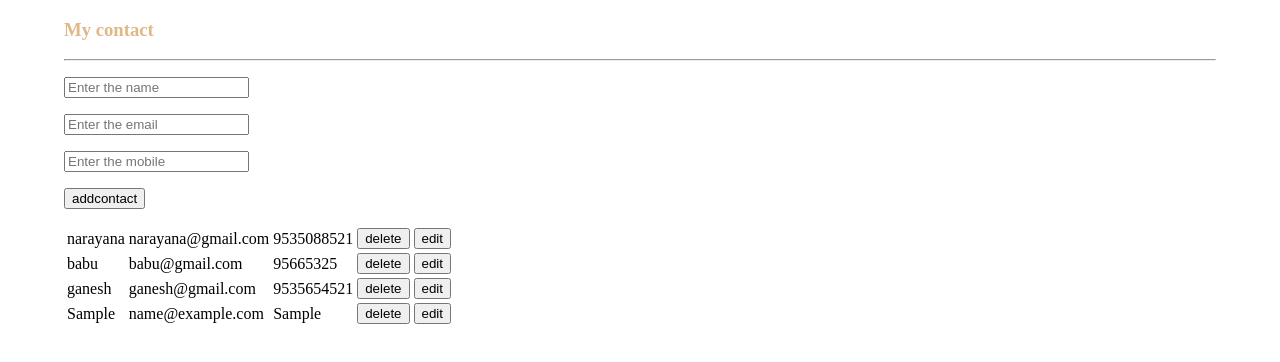
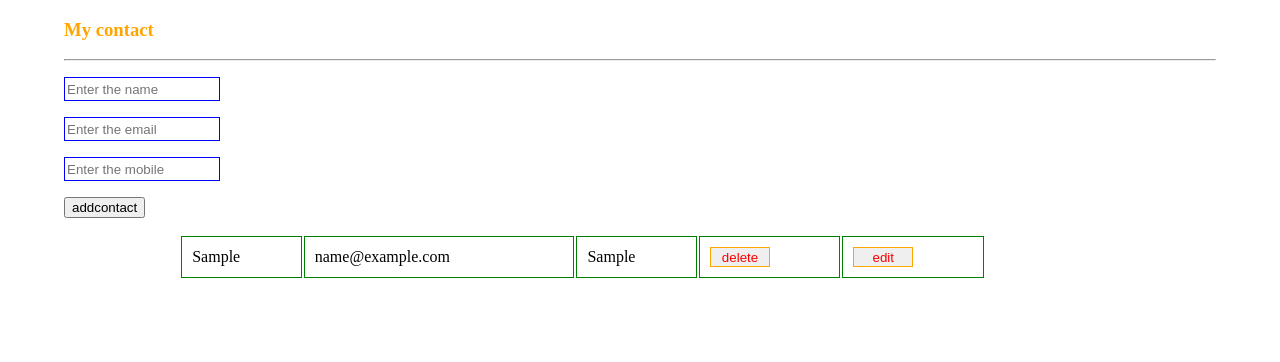
Before and after one commit to ganeshkamath4mt16ec402/contactapp, a plain HTML site: page index.html in a window 1280 px wide. Both pictures are taken after typing "Sample", "name@example.com", "Sample" into the empty fields and a click on the button "addcontact". Drawn offline with Linux system fonts and the light colour scheme.

Commit message:
contactsapp

```diff
--- a/css/main.css
+++ b/css/main.css
@@ -3,8 +3,34 @@ body{
     margin-right: 5%;
 }
 h3{
-    color: burlywood;
+    color:orange;
 }
 #update{
     display:none;
 }
+table{
+    margin-left: 10%;
+    margin-right:10%;
+    width : 70%;
+}
+table td{
+    border: 1px solid green;
+    padding:10px;
+}
+table tr:nth-child(even){
+    background-color: #f2f2f2;
+}
+table td:hover{
+    background-color: gray;
+}
+input{
+    width:150px;
+    height:20px;
+    border:1px solid blue;
+}
+table td button{
+ width:60px;
+    height:20px;
+    border:1px solid orange;
+    color:red;
+}
--- a/js/main.js
+++ b/js/main.js
@@ -1,63 +1,59 @@
-var contact = [
-    {
-     "name":"narayana",
-    "email":"narayana@gmail.com",
-    "mobile":"9535088521"
-
-    },
-    {
-    "name":"babu",
-    "email":"babu@gmail.com",
-    "mobile":"95665325"
-
-    },
-    {
-     "name":"ganesh",
-    "email":"ganesh@gmail.com",
-    "mobile":"9535654521"
-
-    }
-    ];
+if(localStorage.getItem("contacts")==null)
+    localStorage.setItem("contacts",JSON.stringify([]));
+var tempIndex= -1;
+viewData();
 function addContact(){
-    contacts=getcontacts();
-
-    contact.push(contacts);
+   var contact = getContacts();
+    var contacts=getDataFromLocalStorage();
+    contacts.push(contact);
+    updateDataToLocalStorage(contacts)
      clearFormData();
     viewData();
 }
+
 function viewData() {
+    var contacts =getDataFromLocalStorage();
     var data = "";
+    if(contacts.length==0){
+        data="contacts not yet added..."
+    }else{
     data +="<table>"
-    for(var i = 0; i < contact.length; i++){
+    for(var i = 0; i < contacts.length; i++){
         data +="<tr>";
-        data +="<td>"+contact[i].name+"</td>";
-        data +="<td>"+contact[i].email+"</td>";
-        data +="<td>"+contact[i].mobile+"</td>";
+        data +="<td>"+ contacts[i].name +"</td>";
+        data +="<td>"+ contacts[i].email +"</td>";
+        data +="<td>"+ contacts[i].mobile +"</td>";
         data += "<td><button onclick=deleteContact(" + i + ")>delete</button>";
         data += "<td><button onclick=editContact(" + i + ")>edit</button>";
         data += "</tr>";
     }
-    data += "</table>";
+    data += "</table>";}
     document.getElementById("content").innerHTML = data;
 }
 function deleteContact(index){
-    contact.splice(index,1);
+    var contacts = getDataFromLocalStorage();
+
+    contacts.splice(index,1);
+    updateDataToLocalStorage(contacts);
     viewData();
 }
 viewData();
 function editContact(index){
-    contacts=contact[index];
+     var contacts = getDataFromLocalStorage();
+    var contact=contacts[index];
     tempIndex = index;
-     document.getElementById('cname').value=contacts.name;
-     document.getElementById('mobile').value=contacts.mobile;
-     document.getElementById('email').value=contacts.email;
+     document.getElementById('cname').value=contact.name;
+     document.getElementById('mobile').value=contact.mobile;
+     document.getElementById('email').value=contact.email;
 
     document.getElementById("add").style.display="none";
     document.getElementById("update").style.display="block";
 }
 function updateContact(){
-  contacts = getcontacts();
-    contact.splice(tempIndex,1,contacts);
+    var contacts = getDataFromLocalStorage();
+  var contact = getContacts();
+    contacts.splice(tempIndex,1,contact);
+    updateDataToLocalStorage(contacts);
     clearFormData();
     document.getElementById("add").style.display="block";
     document.getElementById("update").style.display="none";
@@ -68,18 +64,26 @@ function clearFormData(){
     document.getElementById("email").value = '';
     document.getElementById("mobile").value = '';
 }
-function getcontacts(){
+function getContacts(){
      var cname =
     document.getElementById("cname").value;
      var email=
     document.getElementById("email").value;
      var mobile =
     document.getElementById("mobile").value;
-    contacts = {
+    contact = {
         "name":cname,
         "email":email,
         "mobile":mobile
     }
-    return contacts;
+    return contact;
 
 }
+function getDataFromLocalStorage(){
+     var contacts=JSON.parse(localStorage.getItem("contacts"));
+    return contacts;
+}
+function updateDataToLocalStorage(updatedData)
+{
+    localStorage.setItem("contacts",JSON.stringify(updatedData));
+}
```
Also changed, not shown: storage.html (added, +26 -0 lines), 1 other file.
